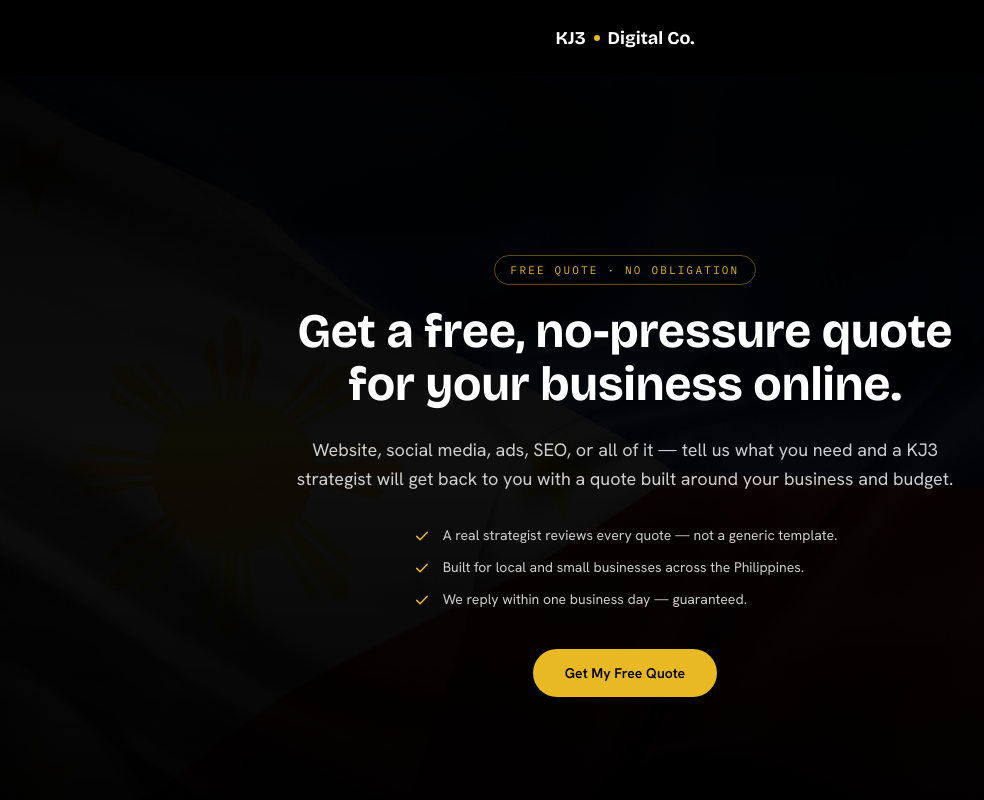
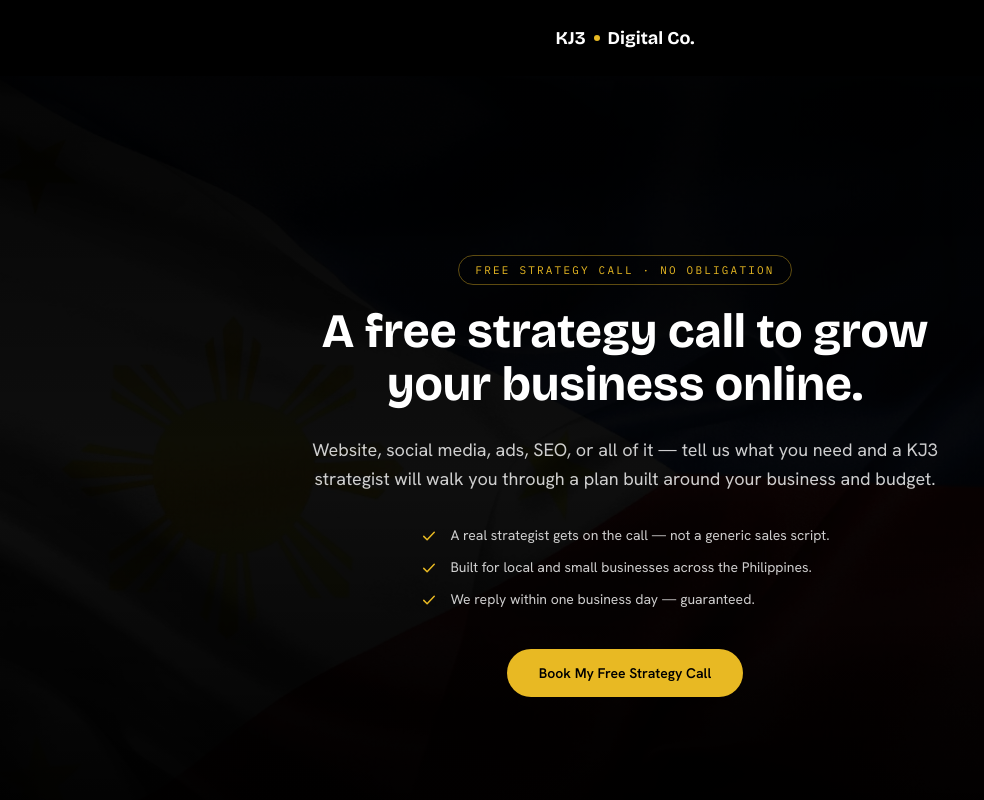
Before and after one commit to KJ3DigitalCo/kj3-website, a React (Vite) app: page /get-a-quote in a window 1280 px wide. Shown: the top 800 px of the page, without its empty margins (15-999 px from the left). Built offline with nearby package versions, Linux system fonts and the light colour scheme.

Commit message:
Rewrite /get-a-quote funnel copy as a Free Strategy Call offer
Ad-funnel landing page now positions the CTA as a free consult rather
than a price quote, to attract higher-intent leads from paid traffic.
Main site's Contact form keeps "Get a Quote" for lower-commitment
organic visitors.

```diff
--- a/src/pages/GetQuotePage.jsx
+++ b/src/pages/GetQuotePage.jsx
@@ -11,7 +11,7 @@ import { SERVICES } from '../data/services.jsx'
 const CONTACT_EMAIL = 'kj3digitalco@gmail.com'
 
 const TRUST_POINTS = [
-  'A real strategist reviews every quote — not a generic template.',
+  'A real strategist gets on the call — not a generic sales script.',
   'Built for local and small businesses across the Philippines.',
   "We reply within one business day — guaranteed.",
 ]
@@ -29,8 +29,8 @@ const STEPS = [
   },
   {
     number: '03',
-    title: 'Get your free quote',
-    description: 'Tailored pricing in your inbox within one business day. No pressure to commit.',
+    title: 'Get on your free call',
+    description: "We'll reach out to schedule it within one business day. No pressure to commit.",
   },
 ]
 
@@ -65,7 +65,7 @@ function IncludedTable({ rows, label = 'Package' }) {
 
 export default function GetQuotePage() {
   const { form, errors, status, updateField, handleSubmit, setStatus } = useLeadForm(
-    'Get a Quote Landing Page',
+    'Free Strategy Call Funnel',
   )
 
   const inputClass = (field) =>
@@ -76,8 +76,8 @@ export default function GetQuotePage() {
   return (
     <>
       <Seo
-        title="Get a Free Quote | KJ3 Digital Co."
-        description="Get a free, no-pressure quote for your website, social media, ads, or SEO — tailored to your business and budget."
+        title="Book a Free Strategy Call | KJ3 Digital Co."
+        description="Book a free, no-pressure strategy call for your website, social media, ads, or SEO — tailored to your business and budget."
         path="/get-a-quote"
         noindex
       />
@@ -99,16 +99,16 @@ export default function GetQuotePage() {
 
         <div className="relative z-10 mx-auto flex max-w-3xl flex-col items-center px-6 py-20 text-center">
           <span className="mb-5 rounded-full border border-marigold/40 px-4 py-1.5 font-mono text-[11px] uppercase tracking-[0.2em] text-marigold">
-            Free Quote · No Obligation
+            Free Strategy Call · No Obligation
           </span>
           <MagneticText
             as="h1"
-            text="Get a free, no-pressure quote for your business online."
+            text="A free strategy call to grow your business online."
             className="font-display text-4xl font-bold leading-[1.1] text-paper sm:text-5xl"
           />
           <p className="mt-6 max-w-2xl font-sans text-base leading-relaxed text-paper/80 sm:text-lg">
             Website, social media, ads, SEO, or all of it — tell us what you need and a KJ3
-            strategist will get back to you with a quote built around your business and budget.
+            strategist will walk you through a plan built around your business and budget.
           </p>
 
           <ul className="mx-auto mt-8 flex max-w-xl flex-col gap-3 text-left">
@@ -139,7 +139,7 @@ export default function GetQuotePage() {
             href="#quote-form"
             className="mt-10 rounded-full bg-marigold px-8 py-3.5 font-sans text-sm font-semibold text-pine-deep hover:bg-marigold-deep"
           >
-            Get My Free Quote
+            Book My Free Strategy Call
           </MagneticButton>
         </div>
       </section>
@@ -201,10 +201,11 @@ export default function GetQuotePage() {
         <div className="relative z-10 mx-auto max-w-xl px-6">
           <div className="text-center">
             <h2 className="font-display text-3xl font-bold text-paper sm:text-4xl">
-              Get your free quote
+              Book your free strategy call
             </h2>
             <p className="mt-3 font-sans text-sm leading-relaxed text-paper/70">
-              Fill this out and we'll reply within one business day — no pressure to commit.
+              Fill this out and we'll reach out to schedule it within one business day — no
+              pressure to commit.
             </p>
           </div>
 
@@ -216,7 +217,7 @@ export default function GetQuotePage() {
               >
                 <h3 className="font-display text-xl font-bold text-ink">You're all set!</h3>
                 <p className="mt-2 font-sans text-sm leading-relaxed text-ink-muted">
-                  Thanks for reaching out — we'll reply with your free, no-pressure quote within
+                  Thanks for reaching out — we'll reply to schedule your free strategy call within
                   one business day.
                 </p>
                 <p className="mt-1 font-sans text-sm leading-relaxed text-ink-muted">
@@ -382,7 +383,7 @@ export default function GetQuotePage() {
                   disabled={status === 'sending'}
                   className="mt-2 rounded-full bg-marigold px-8 py-3.5 font-sans text-sm font-semibold text-pine-deep hover:bg-marigold-deep disabled:opacity-60"
                 >
-                  {status === 'sending' ? 'Sending…' : 'Get My Free Quote'}
+                  {status === 'sending' ? 'Sending…' : 'Book My Free Strategy Call'}
                 </MagneticButton>
               </form>
             )}
```
